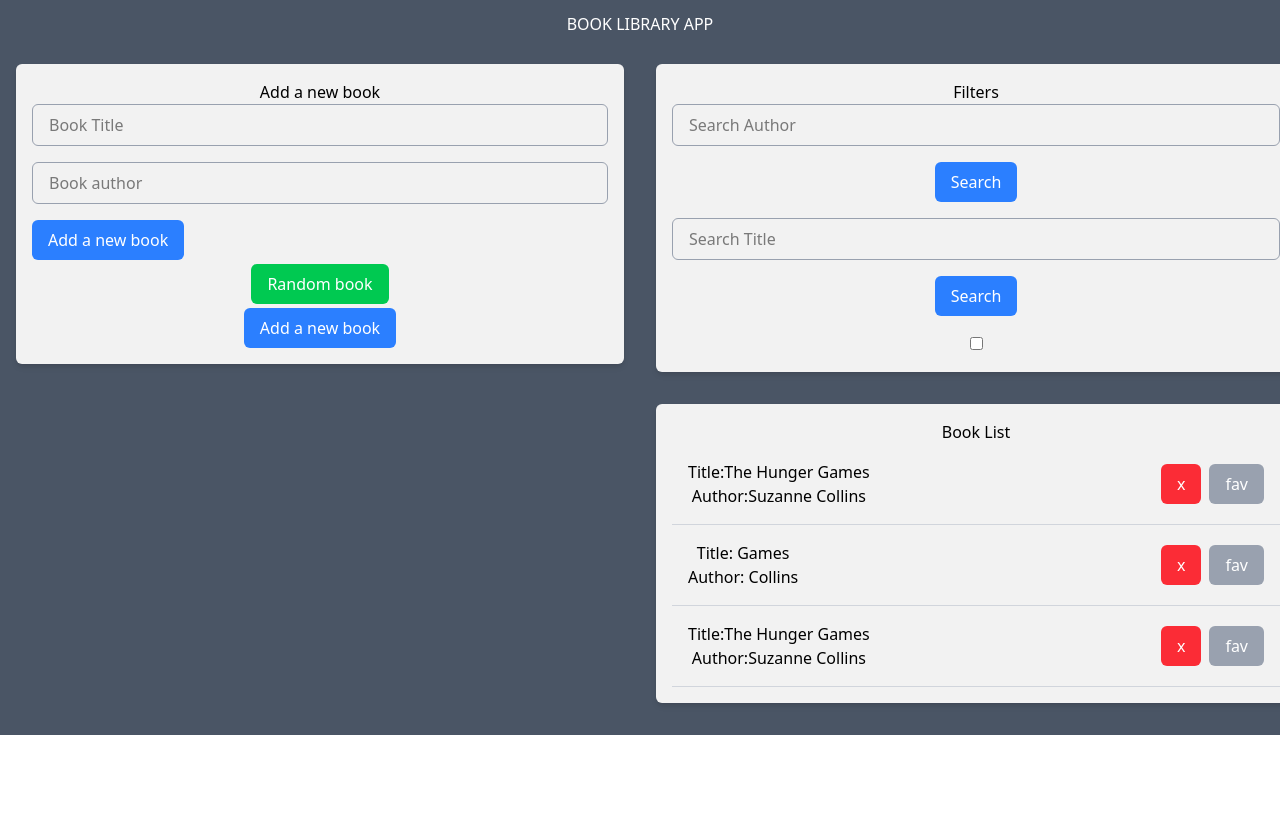
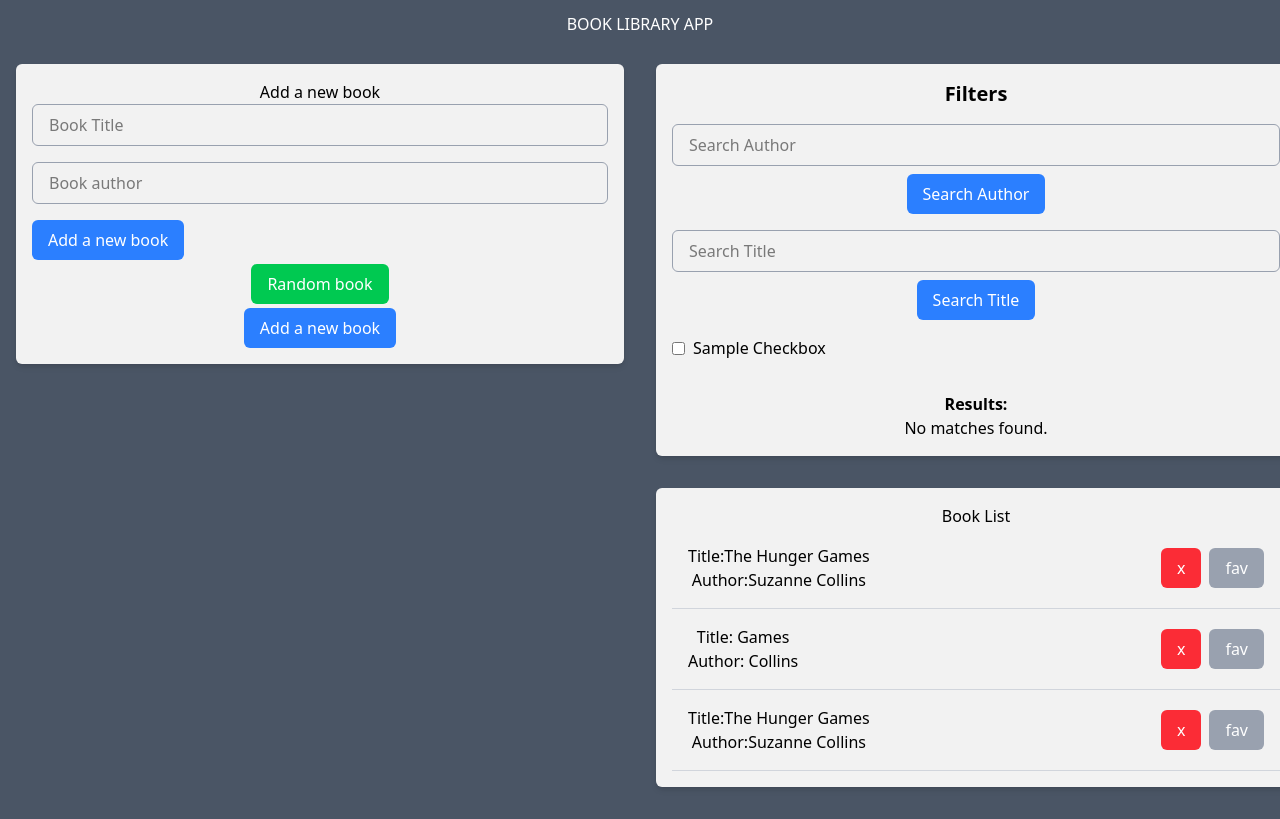
Before and after one commit to Hasmik11Gevorgyan/Bookslibrary-with-react-redux, a React (Vite) app in the folder frontend/: page / in a window 1280 px wide. Built offline with nearby package versions, Linux system fonts and the light colour scheme.

Commit message:
inputs for filter with author and title

```diff
--- a/frontend/src/components/filter/Filter.jsx
+++ b/frontend/src/components/filter/Filter.jsx
@@ -3,54 +3,83 @@ import { useState } from "react";
 
 const Filter = () => {
   const books = useSelector((state) => state.books);
-  const [searchTerm, setSearchTerm] = useState("");
+  const [authorTerm, setAuthorTerm] = useState("");
+  const [titleTerm, setTitleTerm] = useState("");
+  const [filteredResults, setFilteredResults] = useState([]);
+  // const [showResults, setShowResults] = useState(false);
 
-  const filteredAuthors = () => {
-    return books.filter((book) =>
-      book.author.toLowerCase().includes(searchTerm.toLowerCase())
+  const handleAuthorSearch = () => {
+    const result = books.filter((book) =>
+      book.author.toLowerCase().includes(authorTerm.toLowerCase())
     );
+    setFilteredResults(result);
+    // setShowResults(true);
   };
-  const filteredTitles = () => {
-    return books.filter((book) =>
-      book.title.toLowerCase().includes(searchTerm.toLowerCase())
+
+  const handleTitleSearch = () => {
+    const result = books.filter((book) =>
+      book.title.toLowerCase().includes(titleTerm.toLowerCase())
     );
+    setFilteredResults(result);
+    // setShowResults(true);
   };
+
   return (
     <div className="w-full p-4 m-4 bg-[#f2f2f2] rounded-md shadow-md">
-      <h2> Filters</h2>
+      <h2 className="text-xl font-bold mb-4">Filters</h2>
       <div className="flex flex-col gap-4">
         <div>
           <input
-            value={searchTerm}
-            onChange={(e) => setSearchTerm(e.target.value)}
-            className="w-full px-4 py-2 mb-4 border border-gray-400 rounded-md"
+            value={authorTerm}
+            onChange={(e) => setAuthorTerm(e.target.value)}
+            className="w-full px-4 py-2 mb-2 border border-gray-400 rounded-md"
             placeholder="Search Author"
-          ></input>
+          />
           <button
-            className=" bg-blue-500 text-white px-4 py-2 rounded-md transition-colors duration-300 hover:bg-[#4b4b85af]"
-            onClick={filteredAuthors}
+            className="bg-blue-500 text-white px-4 py-2 rounded-md transition-colors duration-300 hover:bg-[#4b4b85af]"
+            onClick={handleAuthorSearch}
           >
-            Search
+            Search Author
           </button>
         </div>
         <div>
           <input
-            value={searchTerm}
-            onChange={(e) => setSearchTerm(e.target.value)}
-            type="text"
-            className="w-full px-4 py-2 mb-4 border border-gray-400 rounded-md"
+            value={titleTerm}
+            onChange={(e) => setTitleTerm(e.target.value)}
+            className="w-full px-4 py-2 mb-2 border border-gray-400 rounded-md"
             placeholder="Search Title"
-          ></input>
+          />
           <button
-            className=" bg-blue-500 text-white px-4 py-2 rounded-md transition-colors duration-300 hover:bg-[#4b4b85af]"
-            onClick={filteredTitles}
+            className="bg-blue-500 text-white px-4 py-2 rounded-md transition-colors duration-300 hover:bg-[#4b4b85af]"
+            onClick={handleTitleSearch}
           >
-            Search
+            Search Title
           </button>
         </div>
+        {/* Placeholder checkbox for additional filtering */}
         <div>
-          <input type="checkbox"></input>
+          <label className="flex items-center gap-2">
+            <input type="checkbox" />
+            <span>Sample Checkbox</span>
+          </label>
         </div>
+
+        {(
+          <div className="mt-4">
+            <h3 className="font-semibold">Results:</h3>
+            {filteredResults.length === 0 ? (
+              <p>No matches found.</p>
+            ) : (
+              <ul className="list-disc list-inside">
+                {filteredResults.map((book, index) => (
+                  <li key={index}>
+                    <strong>{book.title}</strong> by {book.author}
+                  </li>
+                ))}
+              </ul>
+            )}
+          </div>
+        )}
       </div>
     </div>
   );
```
